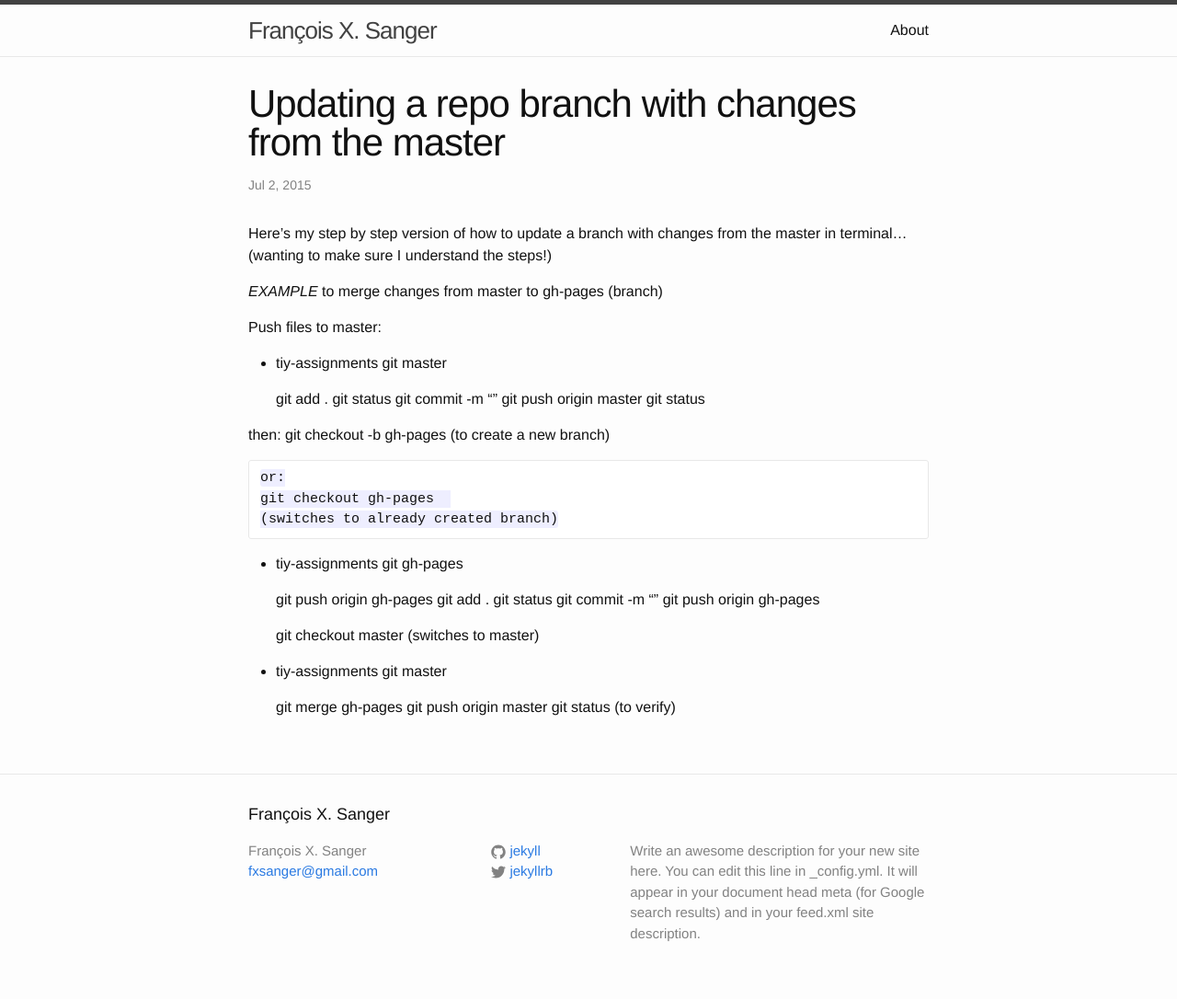
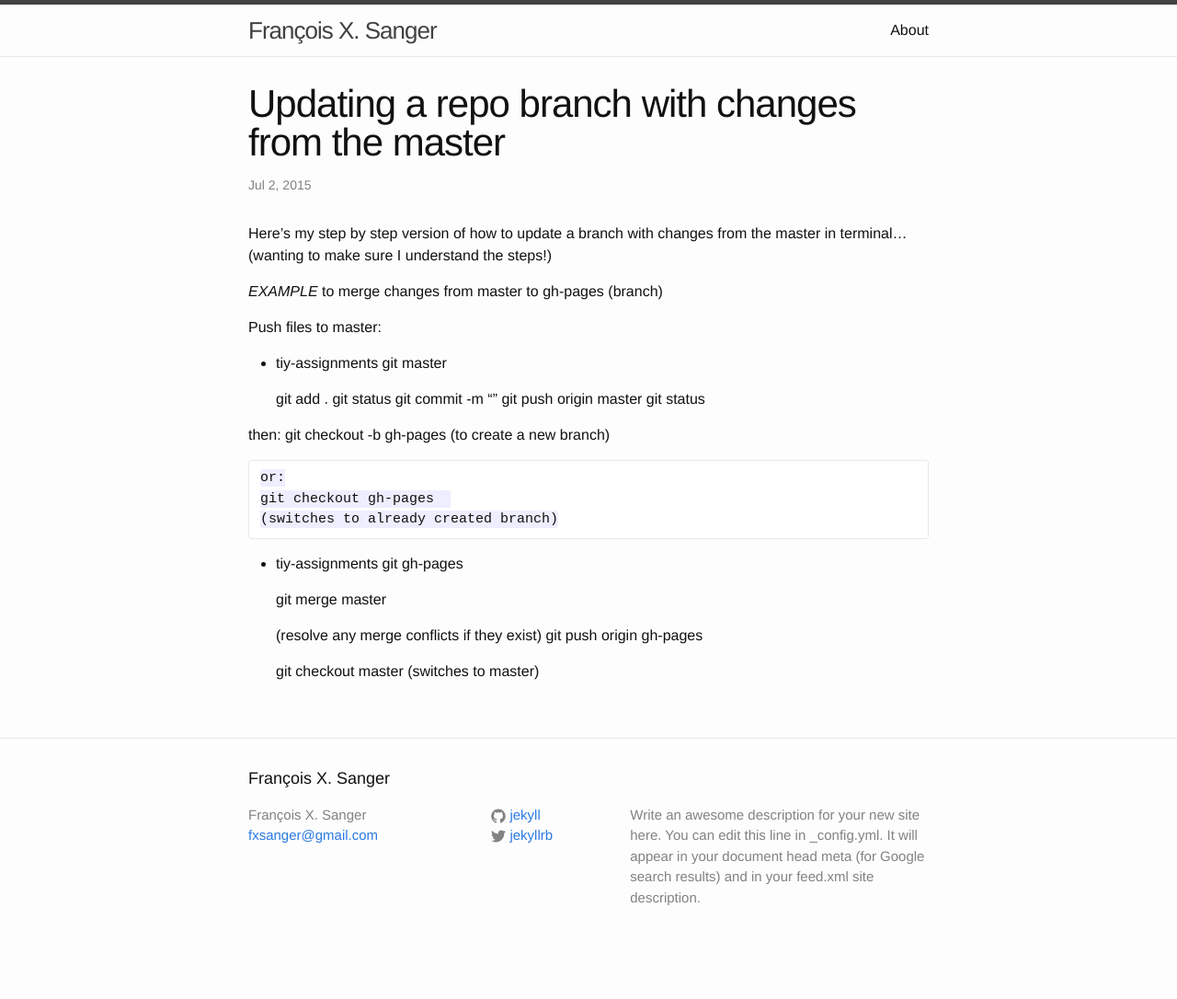
Before and after one commit to fsanger/fsanger.github.io, a Jekyll site: the page built from _posts/2015-07-02-updating-repo-branch-with-changes.md, in a window 1280 px wide. Shown: the whole page at 92% size. Built offline with Jekyll 4.4.1, drawn with Linux system fonts in a browser that asks for light colours; after the commit the page ends 1047 px from its top, so only the background shows below that.

Commit message:
update 0702 post

```diff
--- a/_posts/2015-07-02-updating-repo-branch-with-changes.md
+++ b/_posts/2015-07-02-updating-repo-branch-with-changes.md
@@ -30,16 +30,9 @@ then:
 
 * tiy-assignments git gh-pages
 
-	git push origin gh-pages
-	git add .
-	git status
-	git commit -m “”
+	git merge master
+
+	(resolve any merge conflicts if they exist)
 	git push origin gh-pages
 
 	git checkout master (switches to master)
-
-* tiy-assignments git master
-
-	git merge gh-pages
-	git push origin master
-	git status (to verify)
```
